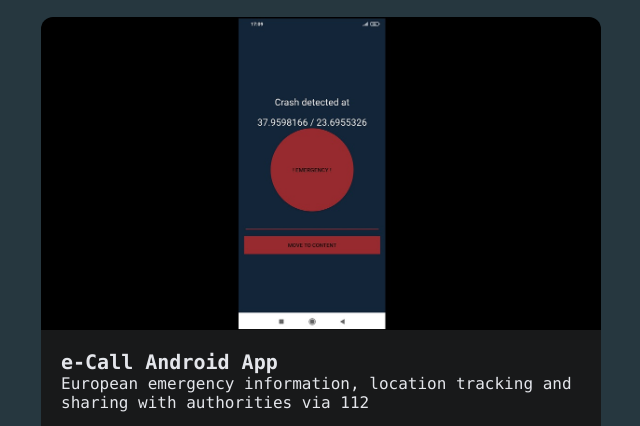
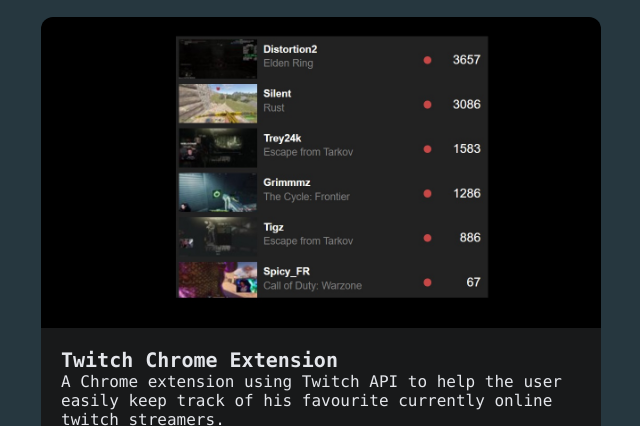
Before and after one commit to mirindas/mirindas.github.io, a plain HTML site: page index.html in a window 1280 px wide. Shown: the part 1880-2306 px from the top of the page, without its empty margins (319-959 px from the left). Drawn offline with Linux system fonts and the light colour scheme.

Commit message:
added CV and minor fixes

```diff
--- a/index.html
+++ b/index.html
@@ -85,6 +85,25 @@
             </div>
           </div>
         </div>
+
+
+        <div class="project-tile">
+          <img
+            class="sample-image"
+            src="images/twitch-ext.jpg"
+          />
+          <div class="project-info">
+            <h4 class="project-name">Twitch Chrome Extension</h4>
+            <p class="project-text">
+              A Chrome extension using Twitch API to help the user easily keep track of his favourite currently online twitch streamers.
+            </p>
+            <div class="project-links">
+            </div>
+          </div>
+        </div>
+
+
+
 
         <div class="project-tile">
           <img
--- a/style.css
+++ b/style.css
@@ -270,7 +270,7 @@ footer {
   flex-direction: column;
   text-align: center;
   width: 100%;
-  margin-top: 2.5rem;
+  justify-content: end;
 }
 
 #contact-section > h3 {
```
Also changed, not shown: images/twitch-ext.jpg (added), 1 other file.
